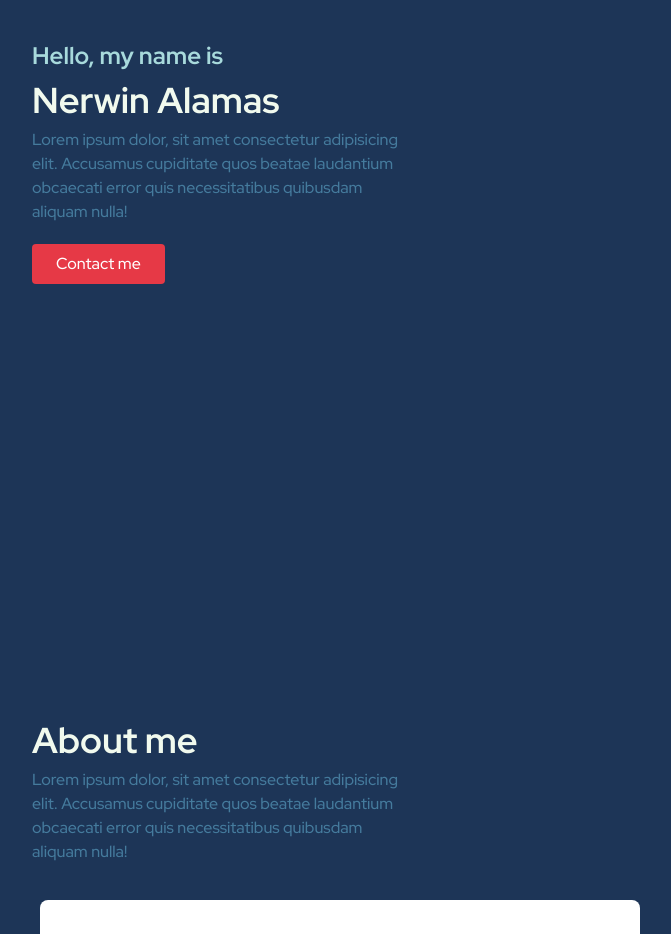
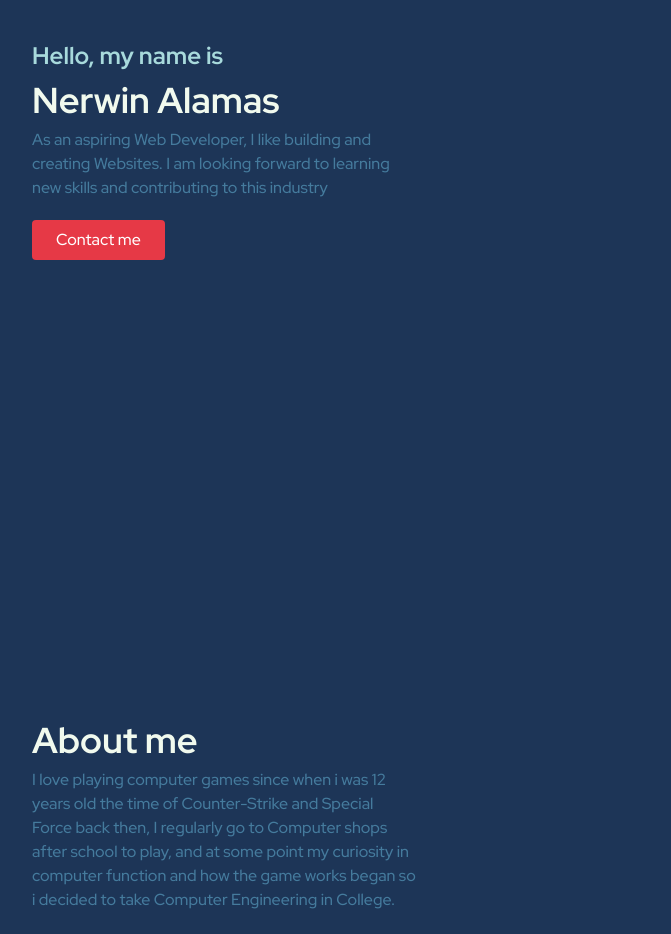
Before and after one commit to nerwinalamas/nerwinalamas, a React (Create React App) app: page / in a window 1280 px wide. Shown: the part 120-1054 px from the top of the page, without its empty margins (8-679 px from the left). Built offline with nearby package versions, Linux system fonts and the light colour scheme.

Commit message:
add descriptions and fix the skills component

```diff
--- a/src/components/About.js
+++ b/src/components/About.js
@@ -8,10 +8,17 @@ const About = () => {
         <div>
           <h1 className="text-nameColor text-4xl font-bold">About me</h1>
           <p className="text-textColor py-2 text-md max-w-sm">
+            I love playing computer games since when i was 12 years old the time
+            of Counter-Strike and Special Force back then, I regularly go to
+            Computer shops after school to play, and at some point my curiosity
+            in computer function and how the game works began so i decided to
+            take Computer Engineering in College.
+          </p>
+          {/* <p className="text-textColor py-2 text-md max-w-sm">
             Lorem ipsum dolor, sit amet consectetur adipisicing elit. Accusamus
             cupiditate quos beatae laudantium obcaecati error quis
             necessitatibus quibusdam aliquam nulla!
-          </p>
+          </p> */}
         </div>
         <div className="mt-5 p-2">
           <img src={id} alt="nerwin alamas" className="rounded-lg" />
--- a/src/components/Home.js
+++ b/src/components/Home.js
@@ -9,10 +9,15 @@ const Home = () => {
         </h5>
         <h1 className="text-nameColor text-4xl font-bold">Nerwin Alamas</h1>
         <p className="text-textColor py-2 text-md max-w-sm">
+          As an aspiring Web Developer, I like building and creating Websites. I
+          am looking forward to learning new skills and contributing to this
+          industry
+        </p>
+        {/* <p className="text-textColor py-2 text-md max-w-sm">
           Lorem ipsum dolor, sit amet consectetur adipisicing elit. Accusamus
           cupiditate quos beatae laudantium obcaecati error quis necessitatibus
           quibusdam aliquam nulla!
-        </p>
+        </p> */}
         <button className="bg-btnColor rounded py-2 px-6 mt-3 text-white text-semibold hover:bg-nameColor hover:text-btnColor">
           Contact me
         </button>
--- a/src/components/Projects.js
+++ b/src/components/Projects.js
@@ -10,6 +10,7 @@ import {
   FaHtml5,
   FaCss3Alt,
   FaNodeJs,
+  FaBootstrap,
 } from "react-icons/fa";
 import { SiFirebase, SiExpress, SiMongodb } from "react-icons/si";
 import { DiAndroid } from "react-icons/di";
@@ -36,8 +37,9 @@ const Projects = () => {
                 GAVS Smart Attendance App
               </h2>
               <p className="text-textColor text-md max-w-sm">
-                Lorem Ipsum is simply dummy text of the printing and typesetting
-                industry. Lorem Ipsum
+                An Attendance App that gathers student attendance within the
+                Institution. since social distancing is strictly implemented. We
+                use a QR code to collect student data.
               </p>
               <div className="py-4 flex">
                 <FaJava
@@ -93,8 +95,8 @@ const Projects = () => {
                 Netflix Clone
               </h2>
               <p className="text-textColor text-md max-w-sm">
-                Lorem Ipsum is simply dummy text of the printing and typesetting
-                industry. Lorem Ipsum
+                Clone of Movie Gallery UI of Netflix's Website, in this project
+                I use TMDB API
               </p>
               <div className="py-4 flex">
                 <FaReact
@@ -151,8 +153,8 @@ const Projects = () => {
                 Product Preview Component
               </h2>
               <p className="text-textColor text-md max-w-sm">
-                Lorem Ipsum is simply dummy text of the printing and typesetting
-                industry. Lorem Ipsum
+                A simple responsive product preview challenge from the frontend
+                mentor website
               </p>
               <div className="py-4 flex">
                 <FaHtml5
@@ -201,8 +203,7 @@ const Projects = () => {
                 Notes App
               </h2>
               <p className="text-textColor text-md max-w-sm">
-                Lorem Ipsum is simply dummy text of the printing and typesetting
-                industry. Lorem Ipsum
+                A very simple NodeJS CRUD App, users can write notes
               </p>
               <div className="py-4 flex">
                 <FaNodeJs
@@ -217,9 +218,13 @@ const Projects = () => {
                   title="MongoDB"
                   className="text-titleColor text-4xl mr-2 hover:text-btnColor"
                 />
+                <FaBootstrap
+                  title="Bootstrap"
+                  className="text-titleColor text-4xl mr-2 hover:text-btnColor"
+                />
               </div>
               <p className="text-textColor">
-                NodeJS, ExpressJS, EJS & Mongoose
+                NodeJS, ExpressJS, EJS, Mongoose & Bootstrap
               </p>
               <div className="mt-2">
                 <a
--- a/src/components/Skills.js
+++ b/src/components/Skills.js
@@ -20,7 +20,7 @@ const Skills = () => {
           Skills
         </h1>
 
-        <div className="grid grid-flow-col grid-rows-4 gap-5 p-4 mt-2 w-[450px] content-center">
+        <div className="grid grid-flow-col grid-rows-4 gap-5 p-4 mt-2 w-[350px] content-center">
           <FaHtml5
             title="HTML"
             className="text-titleColor text-7xl mr-2 hover:text-btnColor"
```
